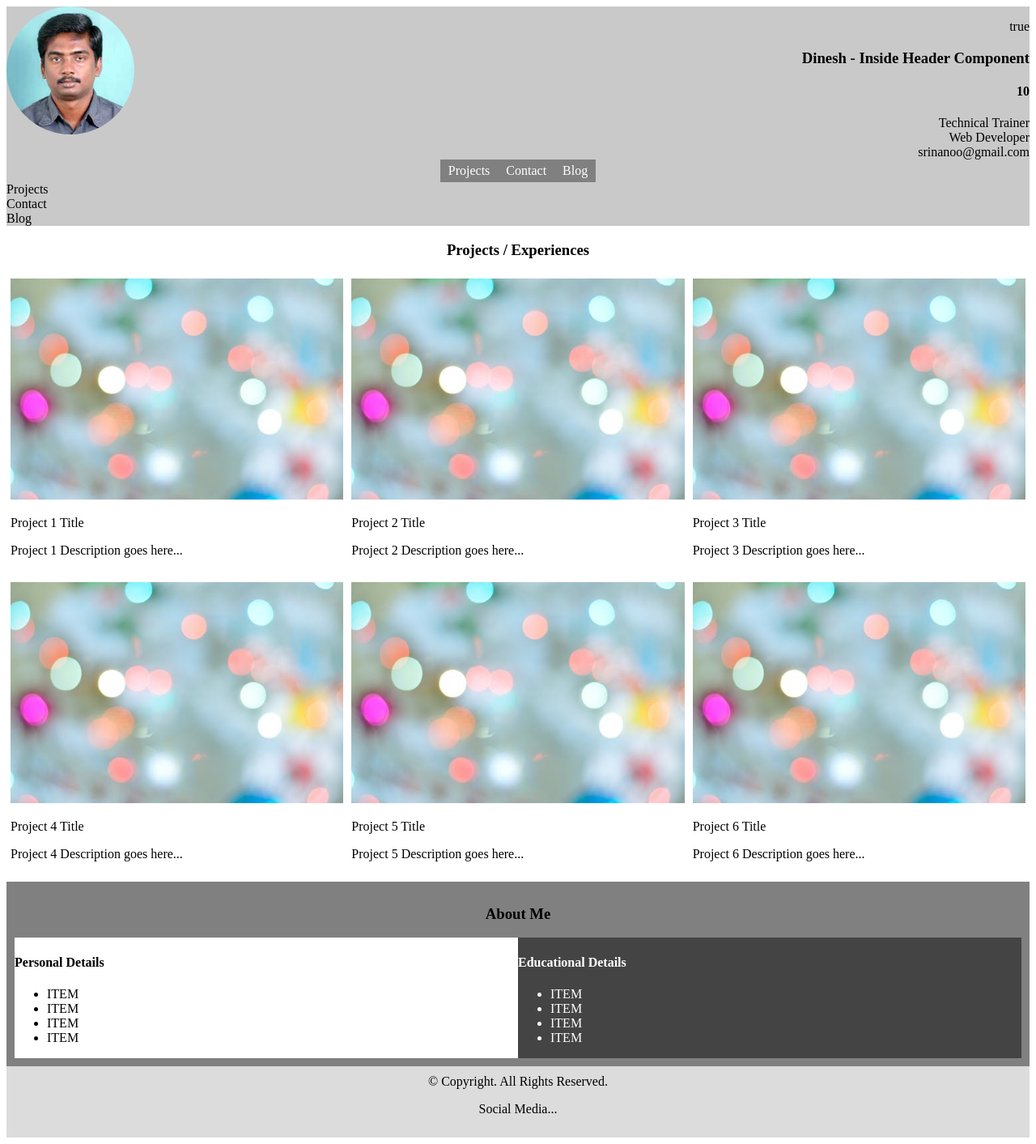
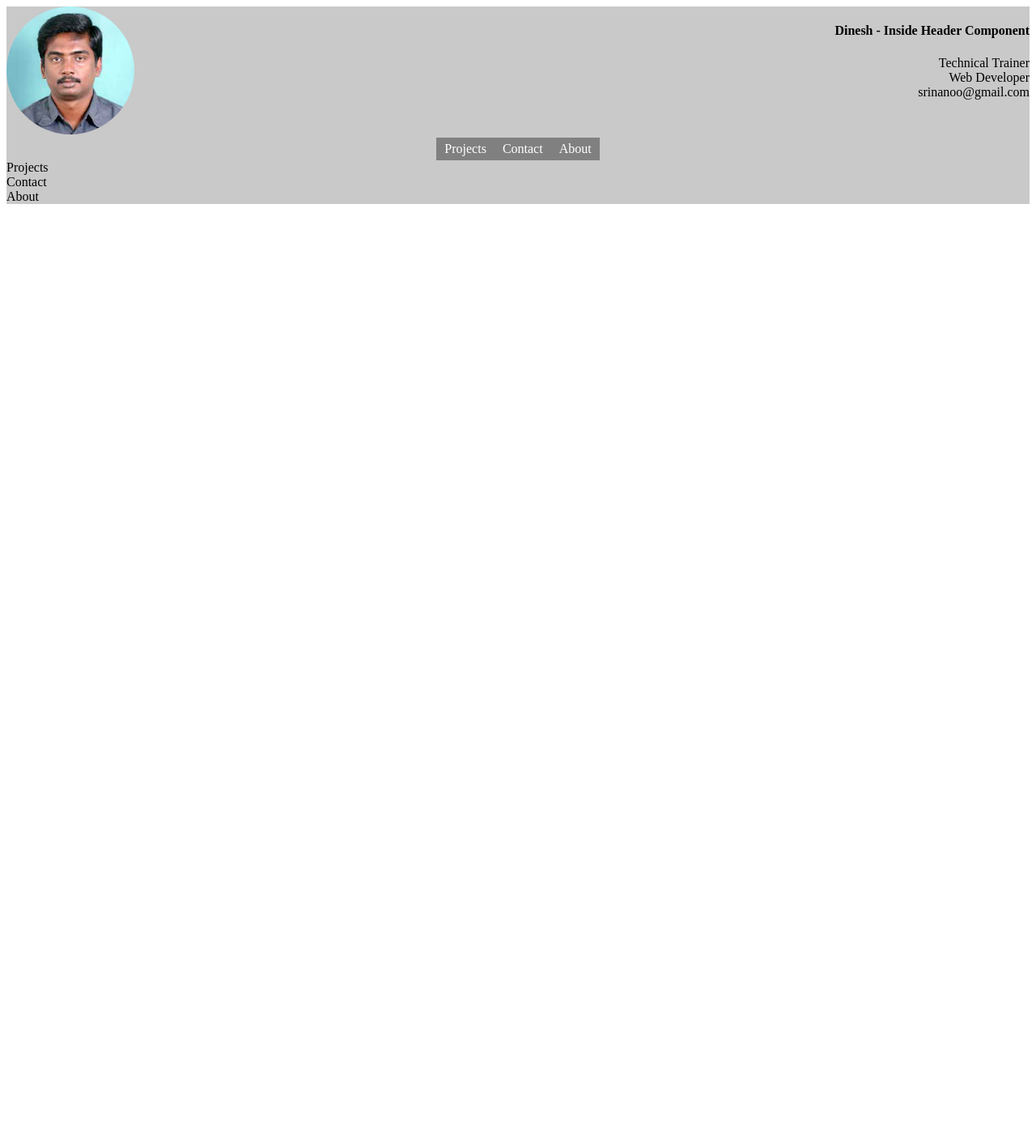
Before and after one commit to srinanoo/august-offline-batch-2023, a React (Vite) app in the folder reactjs/vite-project/: page / in a window 1280 px wide. Shown: the whole page at 81% size. After the commit the page ends 800 px from the top, so only its background shows below. Built offline with nearby package versions, Linux system fonts and the light colour scheme.

Commit message:
08-11-2023

```diff
--- a/reactjs/vite-project/src/App.jsx
+++ b/reactjs/vite-project/src/App.jsx
@@ -7,16 +7,59 @@ import HeaderComponent from './components/HeaderComp';
 import ProjectsComponent from './components/ProjectsComp';
 import AboutComponent from './components/AboutComp';
 import FooterComponent from './components/FooterComp';
+import ClsHeaderComponent from './components/ClsHeaderComp';
 
 function App() {
     const [count, setCount] = useState(0);
 
+    let logged = true;
+
+    // function HeaderComponent(name) {
+
+    // }
+    // HeaderComponent("Dinesh");
+
+    const projects = [
+        {
+            title: "Project 1 Title",
+            description: "Project 1 Description goes here...",
+            image: "images/background.jpeg"
+        },
+        {
+            title: "Project 2 Title",
+            description: "Project 2 Description goes here...",
+            image: "images/background.jpeg"
+        },
+        {
+            title: "Project 3 Title",
+            description: "Project 3 Description goes here...",
+            image: "images/background.jpeg"
+        },
+        {
+            title: "Project 4 Title",
+            description: "Project 4 Description goes here...",
+            image: "images/background.jpeg"
+        },
+        {
+            title: "Project 5 Title",
+            description: "Project 5 Description goes here...",
+            image: "images/background.jpeg"
+        },
+        {
+            title: "Project 6",
+            description: "Project 6 Description goes here...",
+            image: "images/background.jpeg"
+        },
+    ]
+
     return (
     <>
-        <HeaderComponent />
-        <ProjectsComponent />
-        <AboutComponent />
-        <FooterComponent />
+        {/* <HeaderComponent name="New Name" num={1000} num1="1000" logged={logged} />
+        <ProjectsComponent projects={projects} logged={logged} />
+        <AboutComponent logged={logged} />
+        <FooterComponent logged={logged} /> */}
+
+        <ClsHeaderComponent />
     </>
   )
 }
--- a/reactjs/vite-project/src/components/AboutComp.jsx
+++ b/reactjs/vite-project/src/components/AboutComp.jsx
@@ -1,10 +1,8 @@
-function AboutComponent() {
-    let logged = true;
-
+function AboutComponent(props) {
     return (
         <>
             {
-                logged
+                props.logged
                 &&
                 <div className="row3">
                     <h3>About Me</h3>
--- /dev/null
+++ b/reactjs/vite-project/src/components/ClsHeaderComp.jsx
@@ -0,0 +1,50 @@
+import React from "react";
+
+class ClsHeaderComponent extends React.Component {
+    constructor() {
+        super();
+        this.name = "Dinesh - Inside Header Component";
+        this.num = 10;
+        this.details = {
+            "role": "Technical Trainer",
+            "designation": "Web Developer",
+            "email": "srinanoo@gmail.com",
+        }
+
+        this.menus = ["Projects", "Contact", "About"];
+
+        this.output = this.menus.map((v, i) => <div key={i}>{v}</div>)
+    }
+
+    render() {
+        return (
+            <div className="row1">
+                <div className="row1section1">
+                    <div>
+                        <img src="images/Dinesh.jpg" alt="" className="logo" />
+                    </div>
+                    <div>
+                        <h4>{this.name}</h4>
+                        <div>{this.details.role}</div>
+                        <div>{this.details.designation}</div>
+                        <div>{this.details.email}</div>
+                    </div>
+                </div>
+                <div className="row1section2">
+                    {
+                        this.menus.map((menuitem, index) => {
+                            return (
+                                <div key={index}>{menuitem}</div>
+                            )
+                        })
+                    }
+                </div>
+                <div>
+                    {this.output}
+                </div>
+            </div>
+        )
+    }
+}
+
+export default ClsHeaderComponent;
--- a/reactjs/vite-project/src/components/FooterComp.jsx
+++ b/reactjs/vite-project/src/components/FooterComp.jsx
@@ -1,9 +1,16 @@
-function FooterComponent() {
+function FooterComponent(props) {
     return (
-        <div className="row4">
-            <div>&copy; Copyright. All Rights Reserved.</div>
-            <p>Social Media...</p>
-        </div>
+        <>
+            {
+                props.logged ?
+                <div className="row4">
+                    <div>&copy; Copyright. All Rights Reserved.</div>
+                    <p>Social Media...</p>
+                </div>
+                :
+                <h2>Not Logged In</h2>
+            }
+        </>
     )
 }
 
--- a/reactjs/vite-project/src/components/HeaderComp.jsx
+++ b/reactjs/vite-project/src/components/HeaderComp.jsx
@@ -1,5 +1,6 @@
-function HeaderComponent() {
-    let logged = true;
+function HeaderComponent(props) {
+
+    props.name = "Header Name";
 
     let name = "Dinesh - Inside Header Component";
     let num = 10;
@@ -19,14 +20,21 @@ function HeaderComponent() {
 
     let output = menus.map((v, i) => <div key={i}>{v}</div>)
 
+    console.log(props.name);
+    console.log(props.num);
+    console.log(props.num1);
+
     return (
+        <>
+            {
+                props.logged ?
                     <div className="row1">
                         <div className="row1section1">
                             <div>
                                 <img src="images/Dinesh.jpg" alt="" className="logo" />
                             </div>
                             <div>
-                    <p>{logged.toString()}</p>
+                                <p>{props.logged.toString()}</p>
                                 <h3>{name}</h3>
                                 <h4>{num}</h4>
                                 <div>{details.role}</div>
@@ -47,6 +55,11 @@ function HeaderComponent() {
                             {output}
                         </div>
                     </div>
+                :
+                    <h2>Not Logged In</h2>
+            }
+        </>
+
     )
 }
 
--- a/reactjs/vite-project/src/components/ProjectsComp.jsx
+++ b/reactjs/vite-project/src/components/ProjectsComp.jsx
@@ -1,50 +1,15 @@
-function ProjectsComponent() {
-    let logged = true;
-
-    const projects = [
-        {
-            title: "Project 1 Title",
-            description: "Project 1 Description goes here...",
-            image: "images/background.jpeg"
-        },
-        {
-            title: "Project 2 Title",
-            description: "Project 2 Description goes here...",
-            image: "images/background.jpeg"
-        },
-        {
-            title: "Project 3 Title",
-            description: "Project 3 Description goes here...",
-            image: "images/background.jpeg"
-        },
-        {
-            title: "Project 4 Title",
-            description: "Project 4 Description goes here...",
-            image: "images/background.jpeg"
-        },
-        {
-            title: "Project 5 Title",
-            description: "Project 5 Description goes here...",
-            image: "images/background.jpeg"
-        },
-        {
-            title: "Project 6 Title",
-            description: "Project 6 Description goes here...",
-            image: "images/background.jpeg"
-        },
-    ]
-
+function ProjectsComponent(props) {
     return (
         <>
             {
-                logged
+                props.logged
                     ?
                     <>
                         <div className="row2">
                             <h3>Projects / Experiences</h3>
                             <div className="row2section1">
                                 {
-                                    projects.map((project, index) => {
+                                    props.projects.map((project, index) => {
                                         return (
                                             <div>
                                                 <img src={project.image} alt="" />
```
Lines whose indentation alone changed are shown as unchanged.
